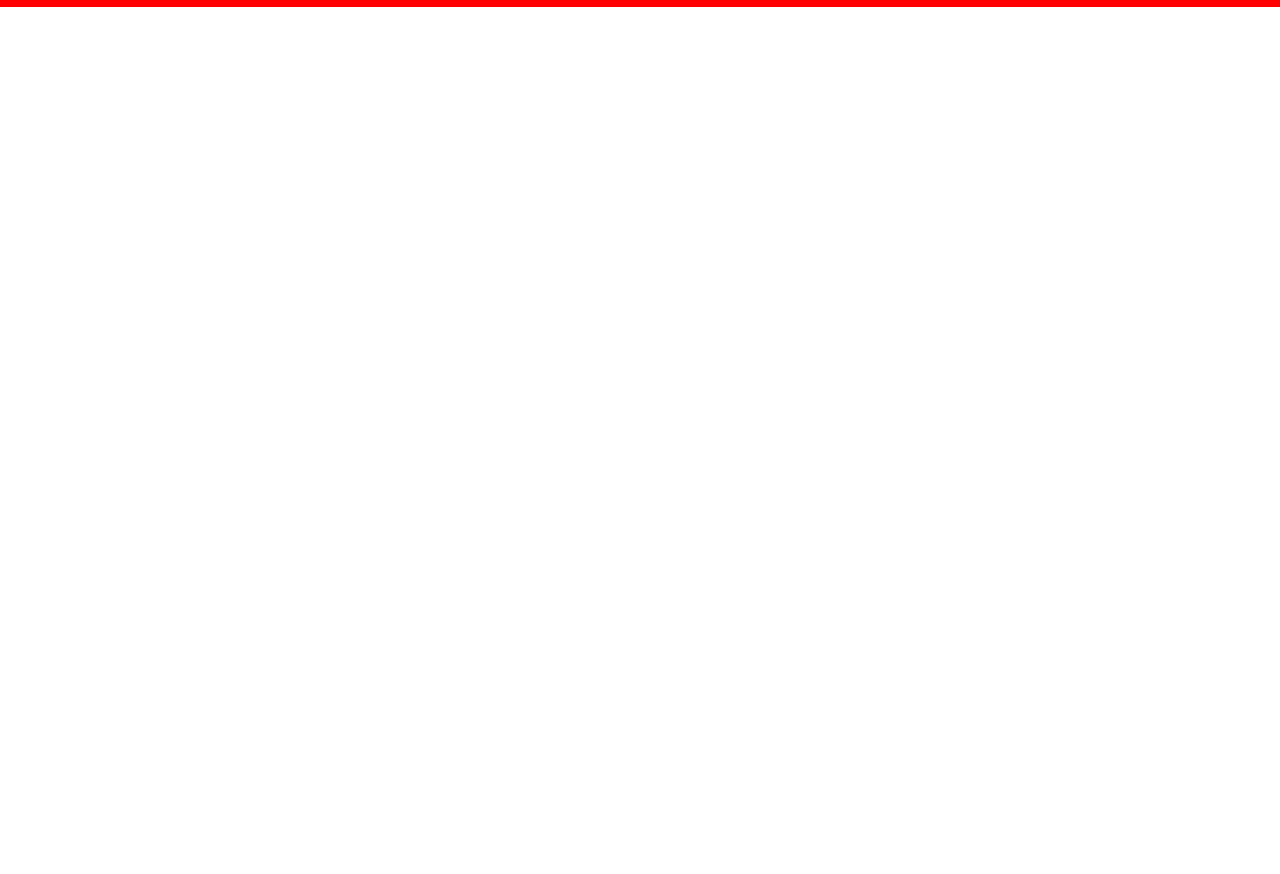
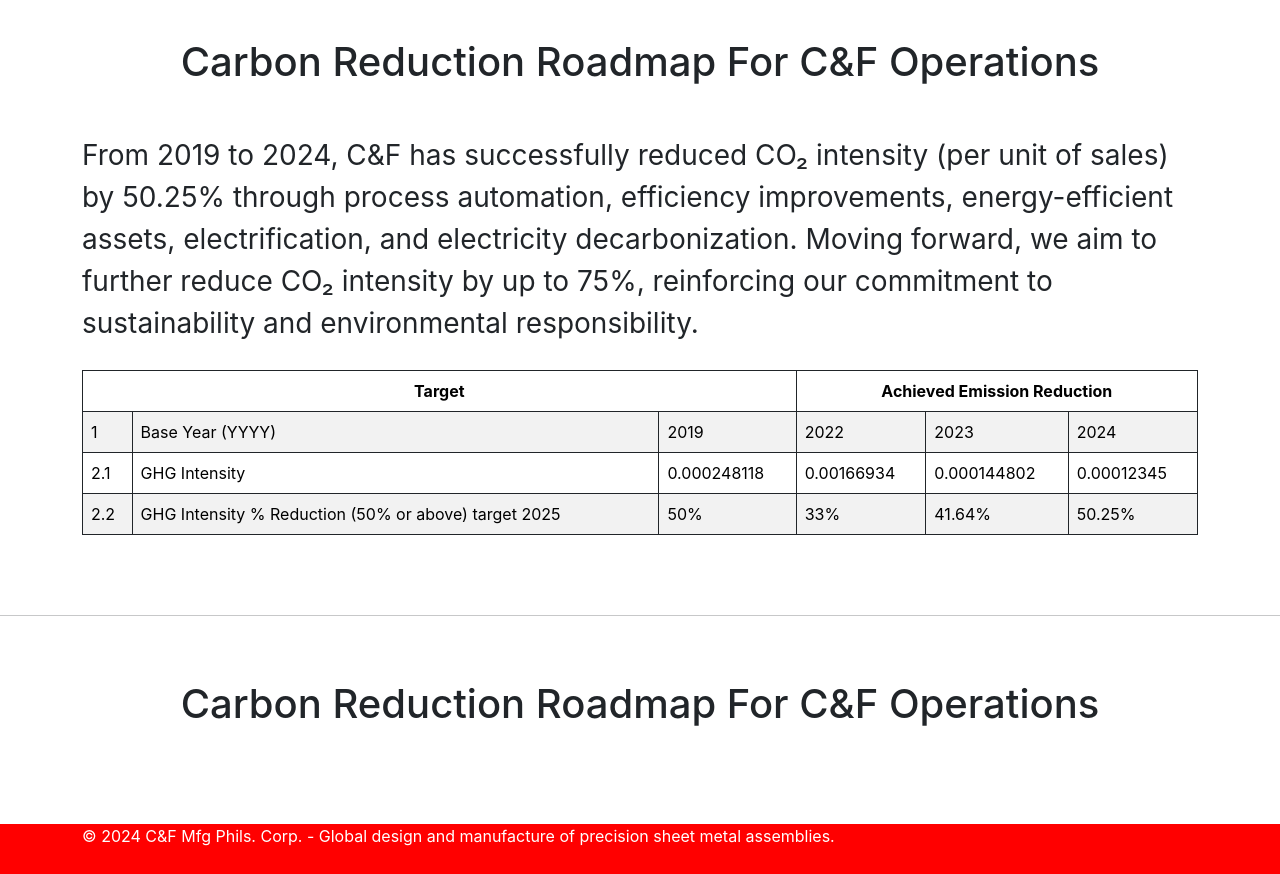
Before and after one commit to Elcavz/CF-PH-WEB, a React (Create React App) app: page / in a window 1280 px wide. Shown: the part 3860-4734 px from the top of the page. Before the commit the page ends 3867 px from the top, so only its background shows below. Built offline with nearby package versions, Linux system fonts and the light colour scheme.

Commit message:
03-28-2025 3:50 PM UPDATE

```diff
--- a/src/pages/Environmental/index.js
+++ b/src/pages/Environmental/index.js
@@ -62,6 +62,56 @@
           </div>
         </div>
       </div>
+      <hr></hr>
+      <div className='container py-5'>
+        <div className='text-center mb-5'>
+          <h1>Carbon Reduction Roadmap For C&F Operations</h1>
+        </div>
+        <p className='fs-3'>
+          From 2019 to 2024, C&F has successfully reduced CO₂ intensity (per unit of sales) by 50.25% through process automation, efficiency improvements, energy-efficient assets, electrification, and electricity decarbonization. Moving forward, we aim to further reduce CO₂ intensity by up to 75%, reinforcing our commitment to sustainability and environmental responsibility.
+        </p>
+        <table className='table table-striped border border-dark'>
+          <thead>
+            <tr className='text-center'>
+              <th colSpan={3} className='border border-dark'>Target</th>
+              <th colSpan={3} className='border border-dark'>Achieved Emission Reduction</th>
+            </tr>
+          </thead>
+          <tbody>
+            <tr>
+              <td className='border border-dark'>1</td>
+              <td className='border border-dark'>Base Year (YYYY)</td>
+              <td className='border border-dark'>2019</td>
+              <td className='border border-dark'>2022</td>
+              <td className='border border-dark'>2023</td>
+              <td className='border border-dark'>2024</td>
+            </tr>
+            <tr>
+              <td className='border border-dark'>2.1</td>
+              <td className='border border-dark'>GHG Intensity</td>
+              <td className='border border-dark'>0.000248118</td>
+              <td className='border border-dark'>0.00166934</td>
+              <td className='border border-dark'>0.000144802</td>
+              <td className='border border-dark'>0.00012345</td>
+            </tr>
+            <tr>
+              <td className='border border-dark'>2.2</td>
+              <td className='border border-dark'>GHG Intensity % Reduction (50% or above) target 2025</td>
+              <td className='border border-dark'>50%</td>
+              <td className='border border-dark'>33%</td>
+              <td className='border border-dark'>41.64%</td>
+              <td className='border border-dark'>50.25%</td>
+            </tr>
+          </tbody>
+        </table>
+      </div>
+      <hr></hr>
+      <div className='container py-5'>
+        <div className='text-center mb-5'>
+          <h1>Carbon Reduction Roadmap For C&F Operations</h1>
+        </div>
+
+      </div>
     </div>
   )
 }
```
